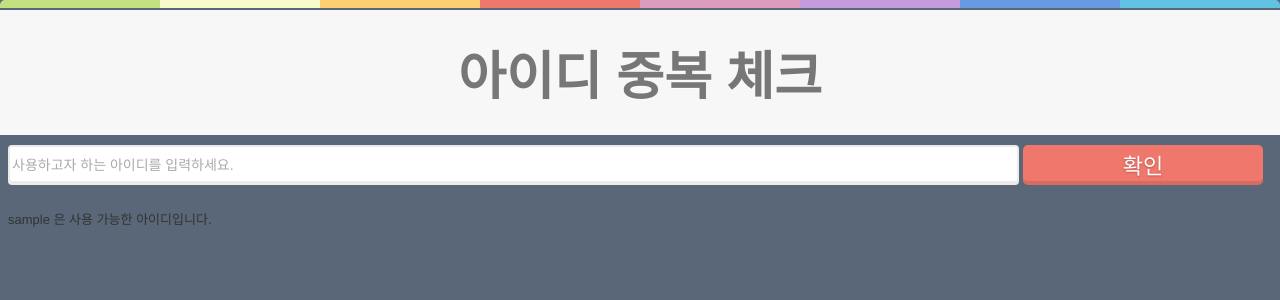
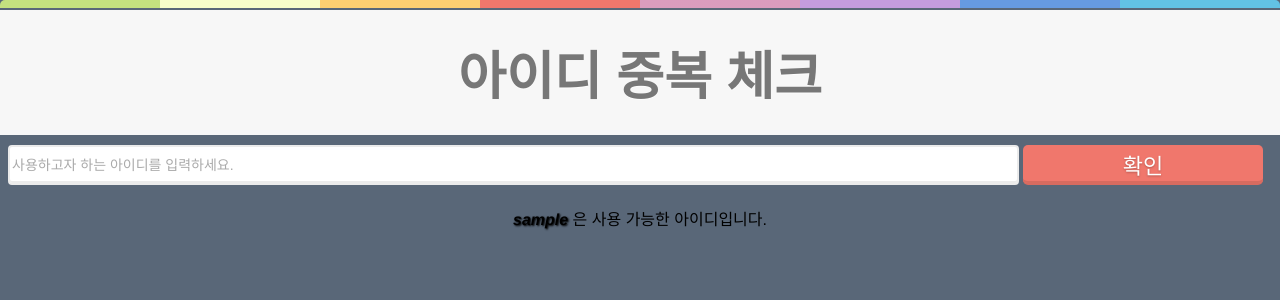
Before and after one commit to mochang2/Univ-Maps, a Django app: template toyproject/UnivMaps/users/templates/users/checkifIDduplicated.html in a window 1280 px wide. Shown: the top 300 px of the page. Run offline with Django 3.2, Linux system fonts and the light colour scheme; the template is opened without the code that fills it: most values are stand-ins (such as "Sample title", 1, 10 or a date in 2020).

Commit message:
updated style on returned username

```diff
--- a/toyproject/UnivMaps/users/static/users/css/checkifIDduplicated.css
+++ b/toyproject/UnivMaps/users/static/users/css/checkifIDduplicated.css
@@ -1,8 +1,12 @@
+html {
+    min-width: 380px;
+    overflow-x: hidden;
+}
+
 body {
     font: 13px/20px 'Helvetica Neue', Helvetica, Arial, sans-serif;
     color: #333333;
     background: #596778;
-    overflow:hidden;
 }
 
 .check-id-form {
@@ -145,3 +149,22 @@ input {
     border: 0;
     padding: 0;
 }
+
+.if-duplicated-result-wrapper{
+    display: flex;
+    color: black;
+    font-size: 16px;
+    justify-content: center;
+}
+
+.returned-username{
+    font-weight: bolder;
+    font-style: italic;
+    text-shadow: 1px 1px 2px;
+}
+
+@media screen and (max-width: 380px){
+    html{
+        overflow-x: auto;
+    }
+}
--- a/toyproject/UnivMaps/users/templates/users/checkifIDduplicated.html
+++ b/toyproject/UnivMaps/users/templates/users/checkifIDduplicated.html
@@ -27,9 +27,9 @@
                 <div class="if-duplicated-result-wrapper">
                     <span class="after-checking-username returned-username">
                         {% if available_username %}
-                        {{available_username}}
+                        {{available_username}}&nbsp;
                         {% elif unavailable_username %}
-                        {{unavailable_username}}
+                        {{unavailable_username}}&nbsp;
                         {% endif %}
                     </span>
                     <span class="after-checking-username">
@@ -39,6 +39,7 @@
                         은 사용 가능하지 않은 아이디입니다.
                         {% endif %}
                     </span>
+                    <!-- 버튼 추가하기! -->
                 </div>
 
 
```
